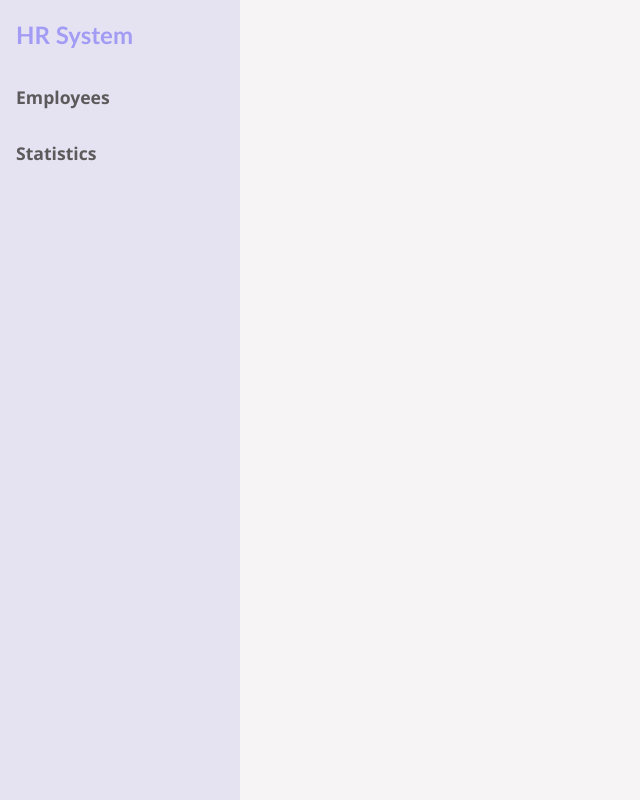
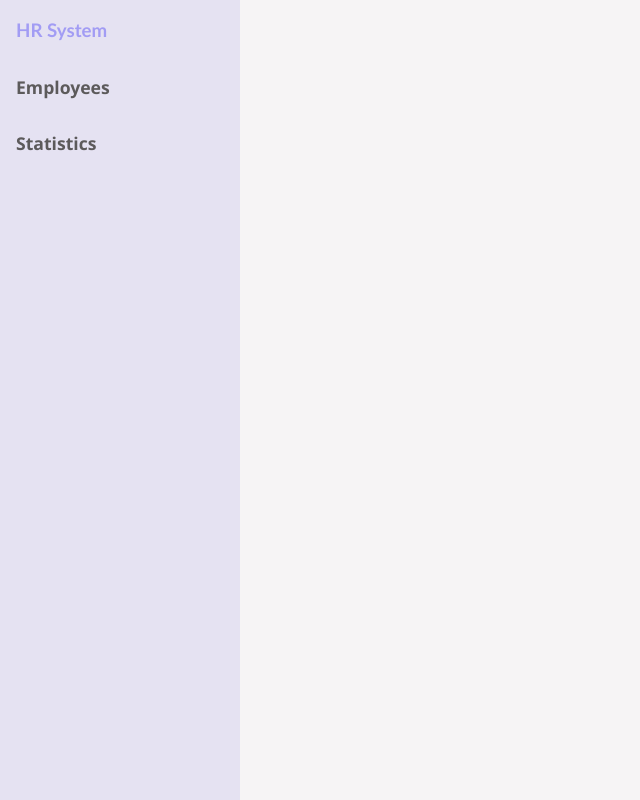
Before and after one commit to mixplore/hr-system, a React (Create React App) app: page / in a window 1280 px wide. Shown: the whole page, without its empty margins (0-640 px from the left). Built offline with nearby package versions, Linux system fonts and the light colour scheme; no server answers.

Commit message:
refactor: wrap sidebar nav in aside element for better semantics

```diff
--- a/src/components/Layout.tsx
+++ b/src/components/Layout.tsx
@@ -4,7 +4,9 @@
 
 const Layout = ({ children }: React.PropsWithChildren) => (
   <div className="container">
-    <Sidebar />
+    <aside>
+      <Sidebar />
+    </aside>
     <main>{children}</main>
   </div>
 );
--- a/src/components/Sidebar.scss
+++ b/src/components/Sidebar.scss
@@ -2,7 +2,6 @@
 
 .sidebar {
   width: 15rem;
-  max-width: 30%;
   height: 100%;
   display: flex;
   flex-direction: column;
```
